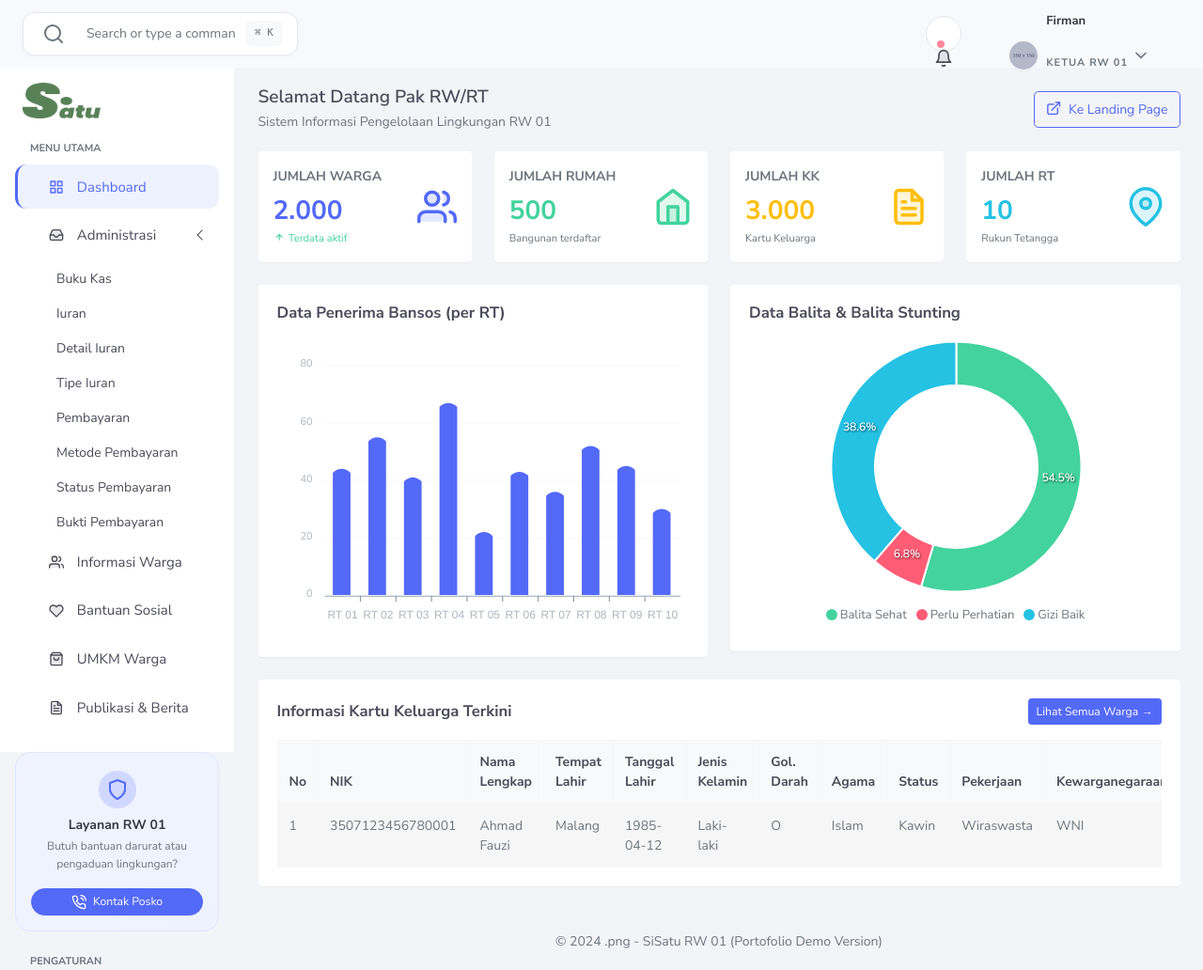
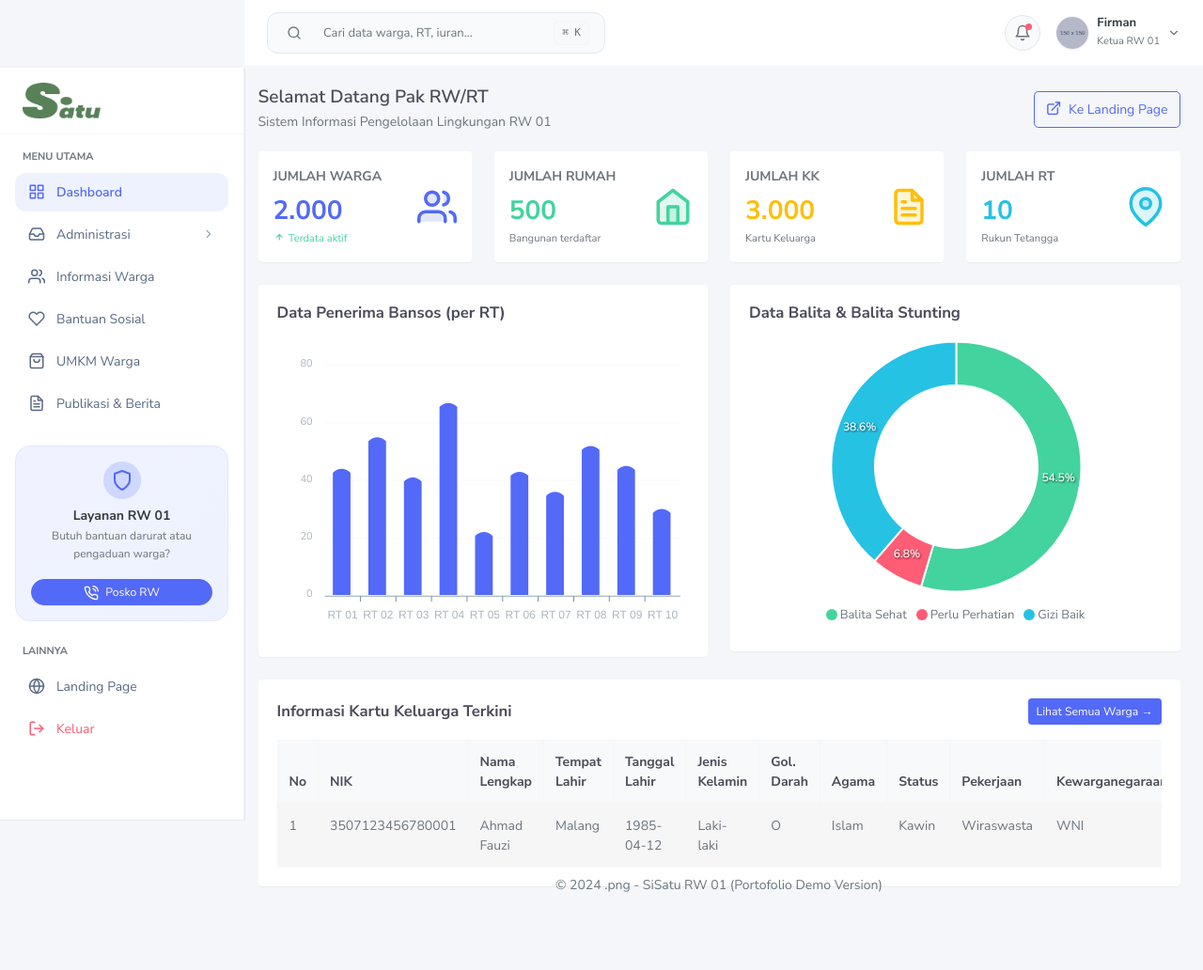
Before and after one commit to mochwildaniazizi-cloud/rwis-png-main, a plain HTML site: page dashboard.html in a window 1280 px wide. Shown: the whole page at 94% size. After the commit the page ends 972 px from the top, so only its background shows below. Drawn offline with Linux system fonts and the light colour scheme.

Commit message:
yap masih sama

```diff
--- a/components/sidebar.html
+++ b/components/sidebar.html
@@ -1,33 +1,38 @@
 <div class="left-side-menu custom-sidebar-modern">
-    <!-- Brand Logo -->
-    <div class="sidebar-brand px-4 py-3">
-        <a href="dashboard.html" class="logo">
-            <span class="logo-lg font-weight-bold text-dark font-size-20">
-                <img src="assets/images/RWIS-PNG.png" alt="Logo" height="38" class="mr-2" />
-            </span>
+    <!-- 1. LOGO RWIS (Paling Atas Sidebar) -->
+    <div class="sidebar-brand-box px-4 py-3 border-bottom">
+        <a href="dashboard.html" class="d-flex align-items-center text-decoration-none">
+            <img src="assets/images/RWIS-PNG.png" alt="Logo RWIS" height="38" class="mr-2" />
         </a>
     </div>
 
-    <div class="sidebar-content px-3">
-        <div id="sidebar-menu">
-            <!-- Label Menu -->
-            <div class="sidebar-heading text-muted font-size-11 font-weight-bold text-uppercase px-3 mt-2 mb-2">
+    <!-- 2. ISI MENU SIDEBAR -->
+    <div class="sidebar-content-body px-3 py-3">
+        <div class="sidebar-heading text-muted font-size-11 font-weight-bold text-uppercase px-2 mb-2">
             Menu Utama
         </div>
 
-            <ul class="metismenu list-unstyled" id="menu-bar">
+        <ul class="nav-menu-list list-unstyled mb-0" id="menu-bar">
+            <!-- Dashboard -->
             <li class="nav-item">
                 <a href="dashboard.html" class="nav-link-modern">
-                        <i data-feather="grid" class="icon-dual"></i>
+                    <div class="menu-item-content">
+                        <i data-feather="grid" class="feather-icon"></i>
                         <span>Dashboard</span>
+                    </div>
                 </a>
             </li>
-                <li class="nav-item">
-                    <a href="javascript: void(0);" class="nav-link-modern has-arrow">
-                        <i data-feather="inbox" class="icon-dual"></i>
+
+            <!-- Administrasi (Dropdown Menu) -->
+            <li class="nav-item has-submenu">
+                <a href="javascript:void(0);" class="nav-link-modern has-dropdown">
+                    <div class="menu-item-content">
+                        <i data-feather="inbox" class="feather-icon"></i>
                         <span>Administrasi</span>
+                    </div>
+                    <i data-feather="chevron-right" class="menu-arrow-icon"></i>
                 </a>
-                    <ul class="nav-second-level list-unstyled pl-4" aria-expanded="false">
+                <ul class="nav-second-level">
                     <li><a href="iuran.html?tab=buku-kas">Buku Kas</a></li>
                     <li><a href="iuran.html?tab=iuran">Iuran</a></li>
                     <li><a href="iuran.html?tab=detail-iuran">Detail Iuran</a></li>
@@ -38,33 +43,49 @@
                     <li><a href="iuran.html?tab=bukti-pembayaran">Bukti Pembayaran</a></li>
                 </ul>
             </li>
+
+            <!-- Informasi Warga -->
             <li class="nav-item">
                 <a href="data-warga.html" class="nav-link-modern">
-                        <i data-feather="users" class="icon-dual"></i>
+                    <div class="menu-item-content">
+                        <i data-feather="users" class="feather-icon"></i>
                         <span>Informasi Warga</span>
+                    </div>
                 </a>
             </li>
+
+            <!-- Bantuan Sosial -->
             <li class="nav-item">
                 <a href="bansos.html" class="nav-link-modern">
-                        <i data-feather="heart" class="icon-dual"></i>
+                    <div class="menu-item-content">
+                        <i data-feather="heart" class="feather-icon"></i>
                         <span>Bantuan Sosial</span>
+                    </div>
                 </a>
             </li>
+
+            <!-- UMKM Warga -->
             <li class="nav-item">
                 <a href="umkm.html" class="nav-link-modern">
-                        <i data-feather="shopping-bag" class="icon-dual"></i>
+                    <div class="menu-item-content">
+                        <i data-feather="shopping-bag" class="feather-icon"></i>
                         <span>UMKM Warga</span>
+                    </div>
                 </a>
             </li>
+
+            <!-- Publikasi & Berita -->
             <li class="nav-item">
                 <a href="artikel.html" class="nav-link-modern">
-                        <i data-feather="file-text" class="icon-dual"></i>
+                    <div class="menu-item-content">
+                        <i data-feather="file-text" class="feather-icon"></i>
                         <span>Publikasi & Berita</span>
+                    </div>
                 </a>
             </li>
         </ul>
 
-            <!-- Promo/Info Widget Box (seperti pada gambar referensi) -->
+        <!-- Widget Layanan RW -->
         <div class="sidebar-widget-card p-3 my-4 rounded-xl text-center">
             <div class="widget-icon mb-2">
                 <span class="badge badge-soft-primary p-2 rounded-circle">
@@ -72,31 +93,33 @@
                 </span>
             </div>
             <h6 class="font-weight-bold mb-1 text-dark">Layanan RW 01</h6>
-                <p class="font-size-12 text-muted mb-3">Butuh bantuan darurat atau pengaduan lingkungan?</p>
+            <p class="font-size-12 text-muted mb-3">Butuh bantuan darurat atau pengaduan warga?</p>
             <a href="index.html" class="btn btn-primary btn-sm btn-rounded btn-block shadow-sm">
-                    <i data-feather="phone-call" class="icon-xs mr-1"></i> Kontak Posko
+                <i data-feather="phone-call" class="icon-xs mr-1"></i> Posko RW
             </a>
         </div>
 
-            <!-- Footer Menu -->
-            <div class="sidebar-heading text-muted font-size-11 font-weight-bold text-uppercase px-3 mb-2">
-                Pengaturan
+        <!-- Section Pengaturan -->
+        <div class="sidebar-heading text-muted font-size-11 font-weight-bold text-uppercase px-2 mb-2">
+            Lainnya
         </div>
-            <ul class="list-unstyled mb-4">
-                <li>
+        <ul class="nav-menu-list list-unstyled mb-4">
+            <li class="nav-item">
                 <a href="index.html" class="nav-link-modern">
-                        <i data-feather="globe" class="icon-dual"></i>
+                    <div class="menu-item-content">
+                        <i data-feather="globe" class="feather-icon"></i>
                         <span>Landing Page</span>
+                    </div>
                 </a>
             </li>
-                <li>
+            <li class="nav-item">
                 <a href="login.html" class="nav-link-modern text-danger">
-                        <i data-feather="log-out" class="text-danger"></i>
-                        <span>Keluar</span>
+                    <div class="menu-item-content">
+                        <i data-feather="log-out" class="feather-icon text-danger"></i>
+                        <span class="text-danger">Keluar</span>
+                    </div>
                 </a>
             </li>
         </ul>
     </div>
-        <div class="clearfix"></div>
 </div>
-</div>
--- a/components/topbar.html
+++ b/components/topbar.html
@@ -1,16 +1,15 @@
-<div class="navbar navbar-expand flex-column flex-md-row navbar-custom topbar-modern px-4 py-2">
-    <div class="container-fluid p-0">
-        <!-- Search Bar Modern (seperti pada gambar referensi) -->
-        <div class="app-search-modern d-none d-md-block">
+<div class="topbar-modern d-flex align-items-center justify-content-between px-4">
+    <!-- Search Bar Modern -->
+    <div class="app-search-modern">
         <form>
             <div class="input-group input-group-modern">
                 <div class="input-group-prepend">
                     <span class="input-group-text border-0 bg-transparent text-muted">
-                            <i data-feather="search"></i>
+                        <i data-feather="search" style="width: 16px; height: 16px;"></i>
                     </span>
                 </div>
-                    <input type="text" class="form-control border-0 bg-transparent"
-                        placeholder="Search or type a command" />
+                <input type="text" class="form-control border-0 bg-transparent font-size-13"
+                    placeholder="Cari data warga, RT, iuran..." />
                 <div class="input-group-append align-items-center pr-2">
                     <kbd class="bg-light text-muted border px-2 py-1 rounded font-size-11">⌘ K</kbd>
                 </div>
@@ -18,21 +17,13 @@
         </form>
     </div>
 
-        <!-- Right Menu (Notifikasi & Profil) -->
-        <ul class="navbar-nav flex-row ml-auto d-flex list-unstyled topnav-menu align-items-center mb-0">
-            <!-- Mobile Toggle -->
-            <li class="d-md-none mr-2">
-                <button class="button-menu-mobile open-left border-0 bg-transparent">
-                    <i data-feather="menu" class="menu-icon"></i>
-                </button>
-            </li>
-
+    <!-- Right Controls (Notifikasi & Profil Avatar) -->
+    <div class="d-flex align-items-center">
         <!-- Notifikasi -->
-            <li class="dropdown notification-list mr-2" title="Notifikasi">
-                <a class="nav-link dropdown-toggle nav-icon-btn p-2 rounded-circle" data-toggle="dropdown" href="#"
-                    role="button" aria-haspopup="false" aria-expanded="false">
-                    <i data-feather="bell"></i>
-                    <span class="noti-icon-badge bg-danger"></span>
+        <div class="dropdown mr-3">
+            <a class="nav-icon-btn rounded-circle text-muted" data-toggle="dropdown" href="#" role="button">
+                <i data-feather="bell" style="width: 18px; height: 18px;"></i>
+                <span class="noti-dot bg-danger"></span>
             </a>
             <div class="dropdown-menu dropdown-menu-right dropdown-lg border-0 shadow-lg rounded-lg">
                 <div class="dropdown-item noti-title border-bottom bg-light">
@@ -43,23 +34,20 @@
                     <small class="text-muted">1 jam yang lalu</small>
                 </div>
             </div>
-            </li>
+        </div>
 
-            <!-- User Profile Avatar -->
-            <li class="dropdown notification-list">
-                <a class="nav-link dropdown-toggle nav-user mr-0 p-1" data-toggle="dropdown" href="#" role="button"
-                    aria-haspopup="false" aria-expanded="false">
-                    <div class="media user-profile align-items-center">
+        <!-- Profil -->
+        <div class="dropdown">
+            <a class="d-flex align-items-center text-decoration-none dropdown-toggle" data-toggle="dropdown" href="#">
                 <img src="assets/images/users/avatar-7.jpg" alt="user-image"
                     class="avatar-sm rounded-circle border shadow-sm mr-2" />
-                        <div class="media-body text-left d-none d-sm-block">
-                            <h6 class="pro-user-name my-0 font-weight-bold text-dark font-size-13">Firman</h6>
-                            <span class="pro-user-desc text-muted font-size-11">Ketua RW 01</span>
+                <div class="d-none d-sm-block text-left">
+                    <h6 class="my-0 font-weight-bold text-dark font-size-13">Firman</h6>
+                    <span class="text-muted font-size-11">Ketua RW 01</span>
                 </div>
-                        <i data-feather="chevron-down" class="ml-1 text-muted icon-xs"></i>
-                    </div>
+                <i data-feather="chevron-down" class="ml-2 text-muted" style="width: 14px; height: 14px;"></i>
             </a>
-                <div class="dropdown-menu profile-dropdown-items dropdown-menu-right border-0 shadow-lg rounded-lg">
+            <div class="dropdown-menu dropdown-menu-right border-0 shadow-lg rounded-lg">
                 <a href="index.html" class="dropdown-item notify-item">
                     <i data-feather="globe" class="icon-dual icon-xs mr-2"></i>
                     <span>Lihat Landing Page</span>
@@ -70,7 +58,6 @@
                     <span>Keluar</span>
                 </a>
             </div>
-            </li>
-        </ul>
         </div>
     </div>
+</div>
--- a/dashboard.html
+++ b/dashboard.html
@@ -1,84 +1,5 @@
 <!DOCTYPE html>
 <html lang="id">
-
-<style>
-    /* Styling Sidebar ala Modern UI */
-    .left-side-menu.custom-sidebar-modern {
-        background-color: #ffffff !important;
-        border-right: 1px solid #f0f2f5;
-        box-shadow: none;
-    }
-
-    .nav-link-modern {
-        display: flex;
-        align-items: center;
-        padding: 10px 16px;
-        color: #5a6a85;
-        font-weight: 500;
-        font-size: 14px;
-        border-radius: 12px;
-        margin-bottom: 4px;
-        transition: all 0.2s ease-in-out;
-        text-decoration: none !important;
-    }
-
-    .nav-link-modern i {
-        margin-right: 12px;
-        width: 18px;
-        height: 18px;
-    }
-
-    .nav-link-modern:hover {
-        background-color: #f4f6f9;
-        color: #5369f8;
-    }
-
-    /* Style Active Item (Pill Membulat ala Gambar) */
-    .nav-link-modern.active,
-    li.mm-active>.nav-link-modern {
-        background-color: #eef2ff !important;
-        color: #5369f8 !important;
-        font-weight: 600;
-    }
-
-    .nav-link-modern.active i,
-    li.mm-active>.nav-link-modern i {
-        color: #5369f8 !important;
-    }
-
-    /* Widget Box di Bawah Sidebar */
-    .sidebar-widget-card {
-        background: linear-gradient(135deg, #f0f3ff 0%, #eef2ff 100%);
-        border: 1px solid #e0e7ff;
-        border-radius: 16px;
-    }
-
-    /* Styling Topbar Modern */
-    .topbar-modern {
-        background-color: #f7f9fc !important;
-        box-shadow: none !important;
-        border-bottom: 1px solid transparent;
-    }
-
-    .input-group-modern {
-        background-color: #ffffff;
-        border-radius: 12px;
-        padding: 2px 8px;
-        border: 1px solid #e2e8f0;
-        width: 380px;
-        box-shadow: 0 2px 6px rgba(0, 0, 0, 0.02);
-    }
-
-    .nav-icon-btn {
-        background-color: #ffffff;
-        border: 1px solid #e2e8f0;
-        width: 38px;
-        height: 38px;
-        display: flex;
-        align-items: center;
-        justify-content: center;
-    }
-</style>
 
 <head>
     <meta charset="utf-8" />
@@ -93,6 +14,190 @@
     <link href="assets/css/icons.min.css" rel="stylesheet" type="text/css" />
     <link href="assets/css/bootstrap.min.css" rel="stylesheet" type="text/css" />
     <link href="assets/css/app.min.css" rel="stylesheet" type="text/css" />
+
+    <style>
+        body {
+            background-color: #f4f6f9;
+            margin: 0;
+            padding: 0;
+            overflow-x: hidden;
+        }
+
+        /* 1. SIDEBAR FULL HEIGHT (KIRI PENUH) */
+        #sidebar-container {
+            position: fixed;
+            top: 0;
+            left: 0;
+            width: 260px;
+            height: 100vh;
+            z-index: 1040;
+        }
+
+        .left-side-menu.custom-sidebar-modern {
+            width: 260px;
+            height: 100vh;
+            background-color: #ffffff !important;
+            border-right: 1px solid #eef2f6;
+            display: flex;
+            flex-direction: column;
+            overflow-y: auto;
+        }
+
+        /* 2. WRAPPER KANAN (TOPBAR + CONTENT) */
+        .content-page-wrapper {
+            margin-left: 260px;
+            min-height: 100vh;
+            display: flex;
+            flex-direction: column;
+        }
+
+        /* 3. TOPBAR MODERN (SEBELAH KANAN SIDEBAR) */
+        #topbar-container {
+            position: fixed;
+            top: 0;
+            left: 260px;
+            right: 0;
+            height: 70px;
+            z-index: 1030;
+            background-color: #ffffff;
+            border-bottom: 1px solid #eef2f6;
+        }
+
+        .topbar-modern {
+            height: 70px;
+            background-color: #ffffff !important;
+        }
+
+        .input-group-modern {
+            background-color: #f8fafc;
+            border-radius: 12px;
+            padding: 2px 8px;
+            border: 1px solid #e2e8f0;
+            width: 360px;
+        }
+
+        .nav-icon-btn {
+            background-color: #f8fafc;
+            border: 1px solid #e2e8f0;
+            width: 38px;
+            height: 38px;
+            display: flex;
+            align-items: center;
+            justify-content: center;
+            position: relative;
+        }
+
+        .noti-dot {
+            position: absolute;
+            top: 8px;
+            right: 8px;
+            width: 7px;
+            height: 7px;
+            border-radius: 50%;
+        }
+
+        /* 4. MAIN CONTENT AREA */
+        .main-content-area {
+            margin-top: 70px;
+            padding: 24px;
+            flex: 1;
+        }
+
+        /* 5. STYLING MENU & DROPDOWN SIDEBAR */
+        .nav-link-modern {
+            display: flex;
+            align-items: center;
+            justify-content: space-between;
+            padding: 10px 14px;
+            color: #5a6a85;
+            font-weight: 500;
+            font-size: 14px;
+            border-radius: 12px;
+            margin-bottom: 4px;
+            transition: all 0.2s ease-in-out;
+            text-decoration: none !important;
+            cursor: pointer;
+        }
+
+        .nav-link-modern .menu-item-content {
+            display: flex;
+            align-items: center;
+        }
+
+        .nav-link-modern .feather-icon {
+            margin-right: 12px;
+            width: 18px;
+            height: 18px;
+            color: #5a6a85;
+        }
+
+        .nav-link-modern:hover {
+            background-color: #f4f6f9;
+            color: #5369f8;
+        }
+
+        .nav-link-modern:hover .feather-icon {
+            color: #5369f8;
+        }
+
+        /* Active State Pill */
+        .nav-link-modern.active,
+        .nav-item.active>.nav-link-modern {
+            background-color: #eef2ff !important;
+            color: #5369f8 !important;
+            font-weight: 600;
+        }
+
+        .nav-link-modern.active .feather-icon,
+        .nav-item.active>.nav-link-modern .feather-icon {
+            color: #5369f8 !important;
+        }
+
+        /* Arrow Dropdown Rotation */
+        .menu-arrow-icon {
+            width: 14px;
+            height: 14px;
+            transition: transform 0.2s ease;
+            color: #94a3b8;
+        }
+
+        .nav-item.open>.nav-link-modern .menu-arrow-icon {
+            transform: rotate(90deg);
+            color: #5369f8;
+        }
+
+        /* Submenu Style */
+        .nav-second-level {
+            display: none;
+            list-style: none;
+            padding-left: 32px;
+            margin-top: 2px;
+            margin-bottom: 8px;
+        }
+
+        .nav-second-level li a {
+            display: block;
+            padding: 6px 12px;
+            font-size: 13px;
+            color: #64748b;
+            text-decoration: none !important;
+            border-radius: 8px;
+            transition: all 0.2s;
+        }
+
+        .nav-second-level li a:hover,
+        .nav-second-level li a.active {
+            color: #5369f8;
+            font-weight: 600;
+            background-color: #eef2ff;
+        }
+
+        .sidebar-widget-card {
+            background: linear-gradient(135deg, #f0f3ff 0%, #eef2ff 100%);
+            border: 1px solid #e0e7ff;
+            border-radius: 16px;
+        }
+    </style>
 </head>
 
 <body>
```
Lines whose indentation alone changed are shown as unchanged.
